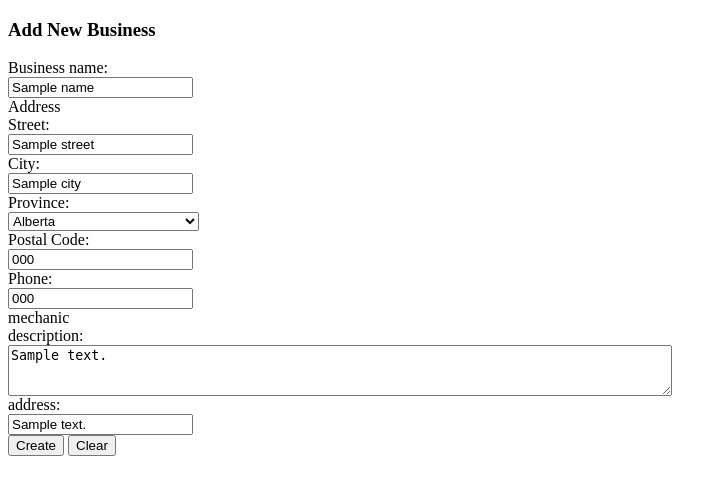
After one commit to kredar/mechbid, a Python web app: template templates/new_business.html in a window 1280 px wide. The commit adds this page. Shown: the top 495 px of the page, without its empty margins (0-727 px from the left). Run offline with Jinja, Linux system fonts and the light colour scheme; the template is opened without the code that fills it: most values are stand-ins (such as "Sample title", 1, 10 or a date in 2020).

Commit message:
- Added new fields to new_business.html (wip) - Added objects for Business datastore model

```diff
--- a/admin.py
+++ b/admin.py
@@ -13,7 +13,7 @@ application = webapp2.WSGIApplication(
     [
         ('/admin/manage', AdminHandler),
         ('/admin/import_mech_data', ImportMechData),
-        ('/admin/create_mech', CreateMechHandler),
+        ('/admin/add_business', CreateBusinessHandler),
         ('/admin/delete_mech', DeleteMechHandler)
     ],
     debug=True)
--- a/templates/admin.html
+++ b/templates/admin.html
@@ -6,7 +6,7 @@
 <body>
     <a href="/admin/import_mech_data" > Import All mechanics from json files</a>
     <br>
-    <a href="/admin/create_mech" > Add mechanic</a>
+    <a href="/admin/add_business" > Add New Business</a>
     <br>
     <a href="/admin/delete_mech" > Delete mechanic</a>
 
--- a/templates/index.html
+++ b/templates/index.html
@@ -45,6 +45,5 @@
 
 
 
-
 </body>
 </html>
--- /dev/null
+++ b/templates/new_business.html
@@ -0,0 +1,98 @@
+<!DOCTYPE html PUBLIC "-//W3C//DTD XHTML 1.0 Transitional//EN" "http://www.w3.org/TR/xhtml1/DTD/xhtml1-transitional.dtd">
+<html xmlns="http://www.w3.org/1999/xhtml">
+<head>
+<meta http-equiv="Content-Type" content="text/html; charset=utf-8" />
+<title>Add New Business</title>
+</head>
+
+<body>
+
+
+<h3>Add New Business</h3>
+
+    <form action="/new_business" method="post">
+        <input type="hidden" name="category" value="books" />
+
+        <div class="clearfix">
+            <label for="name">Business name:</label>
+            <div class="input">
+                <input type="text" name="name" value="{{name}}" />
+            </div>
+        </div>
+
+        <div class="clearfix">
+            <label for="name">Address</label>
+            <br>
+            <label for="name">Street:</label>
+            <div class="input">
+                <input type="text" name="street" value="{{street}}" />
+            </div>
+        </div>
+
+        <div class="clearfix">
+            <label for="name">City:</label>
+            <div class="input">
+                <input type="text" name="city" value="{{city}}" />
+            </div>
+        </div>
+
+        <div class="clearfix">
+            <label for="name">Province:</label>
+            <div class="input">
+                <select name="province" value="{{province}}">
+                <option value="AB">Alberta</option>
+                <option value="BC">British Columbia</option>
+                <option value="MB">Manitoba</option>
+                <option value="NB">New Brunswick</option>
+                <option value="NL">Newfoundland and Labrador</option>
+                <option value="NS">Nova Scotia</option>
+                <option value="ON">Ontario</option>
+                <option value="PE">Prince Edward Island</option>
+                <option value="QC">Quebec</option>
+                <option value="SK">Saskatchewan</option>
+                <option value="NT">Northwest Territories</option>
+                <option value="NU">Nunavut</option>
+                <option value="YT">Yukon</option>
+                </select>
+            </div>
+        </div>
+
+        <div class="clearfix">
+            <label for="name">Postal Code:</label>
+            <div class="input">
+                <input type="text" name="pcode" value="{{pcode}}" />
+            </div>
+        </div>
+
+        <div class="clearfix">
+            <label for="phone">Phone:</label>
+            <div class="input">
+                <input type="text" name="phone" value="{{phone}}" />
+            </div>
+        </div>
+
+        <div class="clearfix">
+            <label for="description">mechanic<br/>description:</label>
+            <div class="input">
+                <textarea name="description" rows="3" cols="80">{{description}}</textarea>
+            </div>
+        </div>
+
+        <div class="clearfix">
+            <label for="address">address:</label>
+            <div class="input">
+                <input type="text" id="address" name="address" value="{{address}}"/>
+            </div>
+        </div>
+
+
+        <div class="actions">
+            <input class="btn primary" id="subreview" name="subreview" type="submit" value="Create"/>
+            <input type="reset" class="btn primary"  name="reviewreset" value="Clear"/>
+        </div>
+    </form>
+
+
+
+</body>
+</html>
```
Also changed, not shown: admin_handlers.py (+6 -8 lines), business_db.py (added, +70 -0 lines), mech_db.py (deleted, +0 -38 lines).
